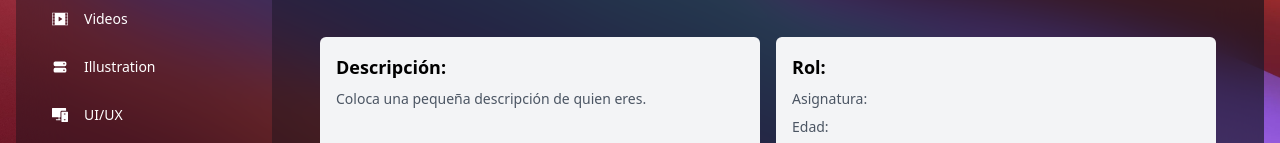
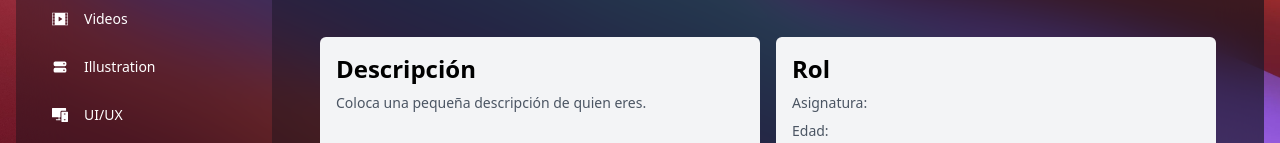
Before and after one commit to Proyecto-Tutoria/Tutoria-Repositorio.github.io, an Angular app: page /mi-perfil in a window 1280 px wide. Shown: the part 443-586 px from the top of the page. Built offline with nearby package versions, Linux system fonts and the light colour scheme.

Commit message:
perfil mejorado

```diff
--- a/src/app/mi-perfil/mi-perfil.component.html
+++ b/src/app/mi-perfil/mi-perfil.component.html
@@ -20,13 +20,13 @@
     <div class="flex justify-between">
       <!-- Contenedor de Descripción -->
       <div class="w-1/2 bg-gray-100 p-4 rounded-md">
-        <h3 class="text-lg font-semibold text-black">Descripción:</h3>
+        <h3 class="text-2xl font-semibold text-black">Descripción</h3>
         <p class="text-sm text-gray-600 mt-2">Coloca una pequeña descripción de quien eres.</p>
       </div>
 
       <!-- Contenedor de Información -->
       <div class="w-1/2 bg-gray-100 p-4 rounded-md ml-4">
-        <h3 class="text-lg font-semibold text-black">Rol:</h3>
+        <h3 class="text-2xl font-semibold text-black">Rol</h3>
         <p class="text-sm text-gray-600 mt-2">Asignatura:</p>
         <p class="text-sm text-gray-600 mt-2">Edad:</p>
         <p class="text-sm text-gray-600 mt-2">Fono:</p>
```
